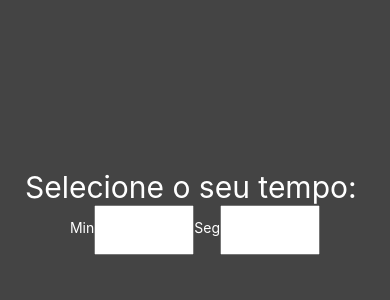
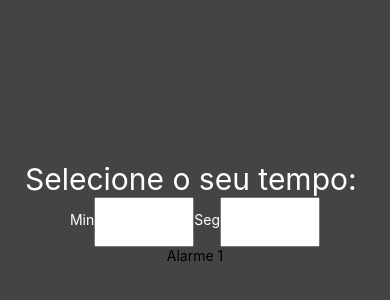
Before and after one commit to mateusmatosleonardo/app-timer, a React Native app: screen / in a window 390 px wide. Shown: the part 210-510 px from the top of the page. Built offline with nearby package versions, Linux system fonts and the light colour scheme.

Commit message:
include button on the App

```diff
--- a/App.js
+++ b/App.js
@@ -2,6 +2,8 @@ import { StatusBar } from 'expo-status-bar';
 import React, { useState } from 'react';
 import { StyleSheet, Text, View } from 'react-native';
 import {Picker} from '@react-native-picker/picker';
+import Buttons from './components/Buttons';
+
 
 export default function App() {
 
@@ -60,9 +62,9 @@ export default function App() {
           }
         </Picker>
 
+      </View>
 
-
-      </View>
+      <Buttons/>
     </View>
   );
 }
--- a/components/Buttons.js
+++ b/components/Buttons.js
@@ -1,6 +1,6 @@
 import React from "react";
 
-import { TouchableOpacity, View } from "react-native";
+import { TouchableOpacity, View, Text } from "react-native";
 
 export default props =>{
     return(
```
